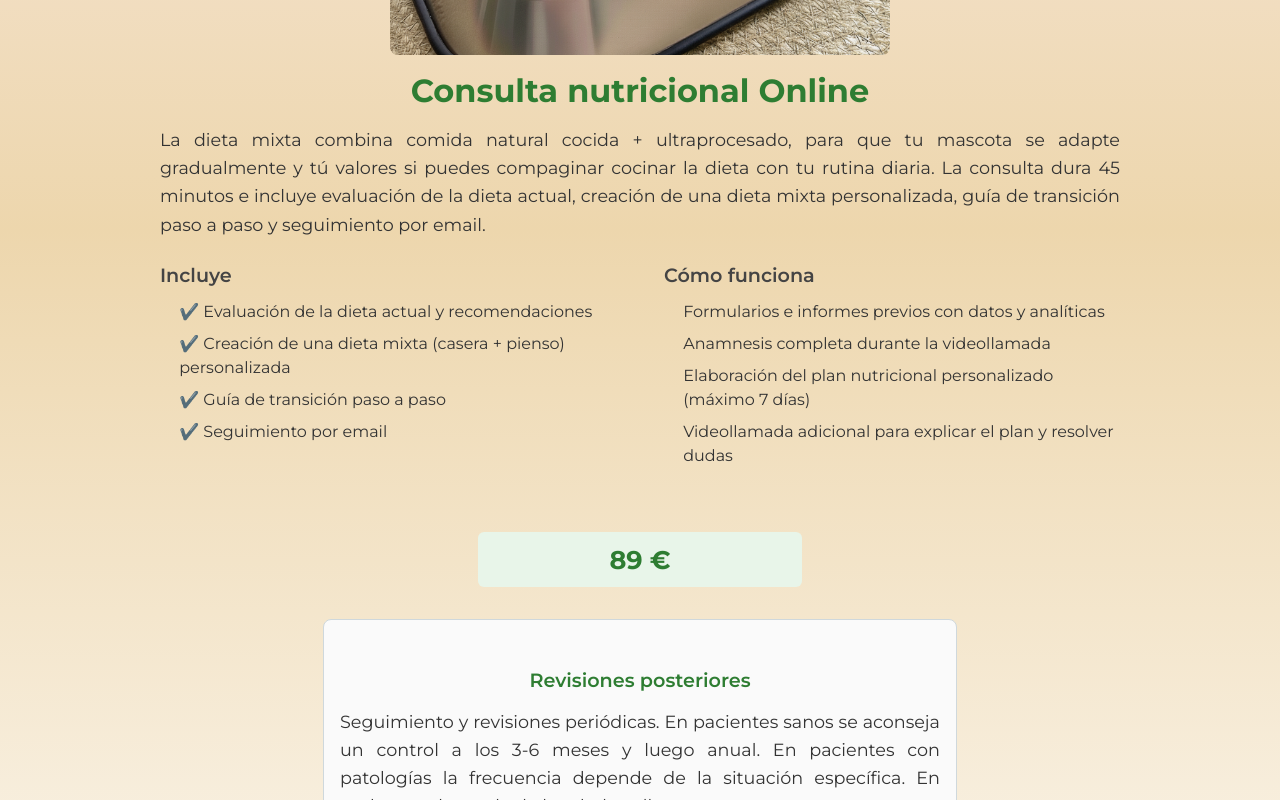
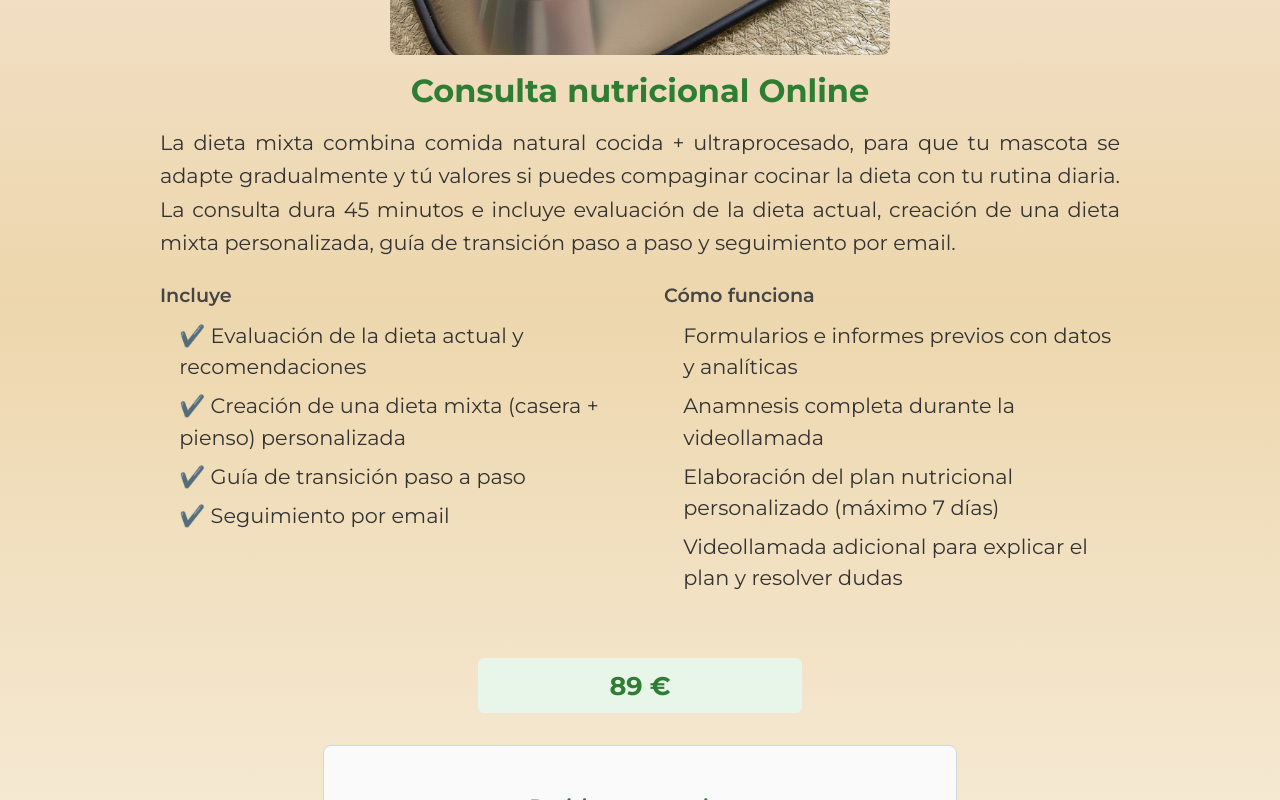
Before and after one commit to MontseMoran/silviavet, a React (Vite) app: page /services/mixta in a window 1280 px wide. Shown: the part 500-1300 px from the top of the page. Built offline with nearby package versions, Linux system fonts and the light colour scheme.

Commit message:
add description service Online

```diff
--- a/src/i18n/locales/es.json
+++ b/src/i18n/locales/es.json
@@ -59,7 +59,7 @@
     "name": "Consulta nutricional",
     "category": "Online",
     "diet": "Dieta casera",
-    "description": "La consulta tiene una duración aproximada de 45 minutos online." ,
+    "description": "La consulta online te permite cuidar la nutrición de tu perro o gato sin desplazarte, sin esperas y sin estrés para ellos. Es ideal para animales que se agobian con los viajes o las visitas a la clínica. A través de una videollamada personalizada, valoramos su alimentación, hábitos y estado general, y elaboro un plan adaptado a sus necesidades. Es una opción cómoda, flexible y segura para mejorar su bienestar desde la tranquilidad de tu hogar." ,
     "includes": [
       "Evaluación de la dieta actual",
       "Creación de una dieta casera (cocida, cruda o BARF)",
--- a/src/i18n/locales/it.json
+++ b/src/i18n/locales/it.json
@@ -56,7 +56,7 @@
       "name": "Consulenza nutrizionale",
       "category": "Online",
       "diet": "Dieta casalinga",
-      "description": "L’incontro in videochiamata dura circa 45 minuti e include: valutazione della dieta attuale, creazione di un piano casalingo (cotto, crudo o BARF), revisione e bilanciamento di diete già in corso, supporto nutrizionale in caso di patologie, analisi di possibili intolleranze o allergie e assistenza via email.",
+      "description": "La consulenza online ti permette di prenderti cura dell’alimentazione del tuo cane o gatto senza spostarti, senza attese e senza stress per loro. È ideale per gli animali che si agitano durante i viaggi o le visite in clinica. Attraverso una videochiamata personalizzata, valuterò la loro dieta, le abitudini e lo stato generale per preparare un piano alimentare su misura. È un’opzione comoda, flessibile e sicura per migliorare il loro benessere direttamente da casa.",
       "includes": [
         "Valutazione della dieta attuale.",
         "Creazione di un piano casalingo (cotto, crudo o BARF).",
--- a/src/styles/ServicesDetail.scss
+++ b/src/styles/ServicesDetail.scss
@@ -254,7 +254,7 @@
     }
 
     &__description {
-      font-size: 1.1rem;
+      font-size: 1.3rem;
     }
    &__buttons{
     gap:2rem;
@@ -265,9 +265,16 @@
     grid-template-columns: 1fr 1fr;
     gap:3rem;
     align-items:start;
+    font-size: 1.55rem;
   }
   &__image{
     max-width: 500px;
+  }
+  &__includes{
+    font-size: 1.3rem;
+  }
+  &__steps{
+    font-size: 1.3rem;
   }
   }
 }
@@ -279,7 +286,7 @@ padding-top: 5rem;
   max-width: 1200px;
 }
 &__image{
-  max-width: 800px;
+  max-width: 600px;
 }
 &__description{
    max-width: 1400px;
```
Also changed, not shown: public/images/services/barf.png, public/images/services/dieta.png (added).
